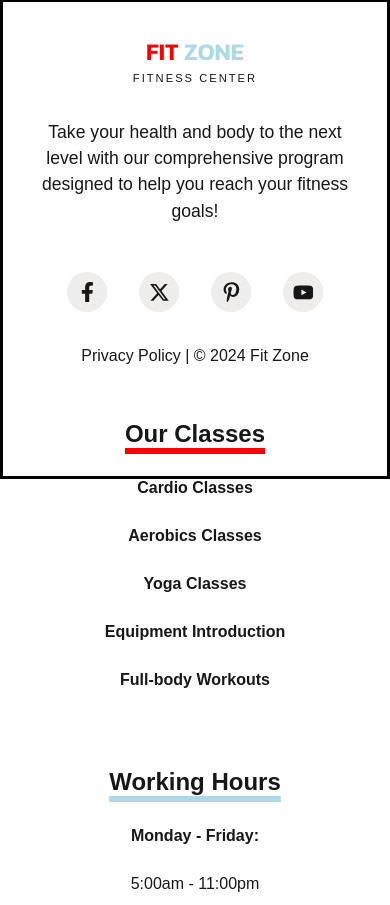
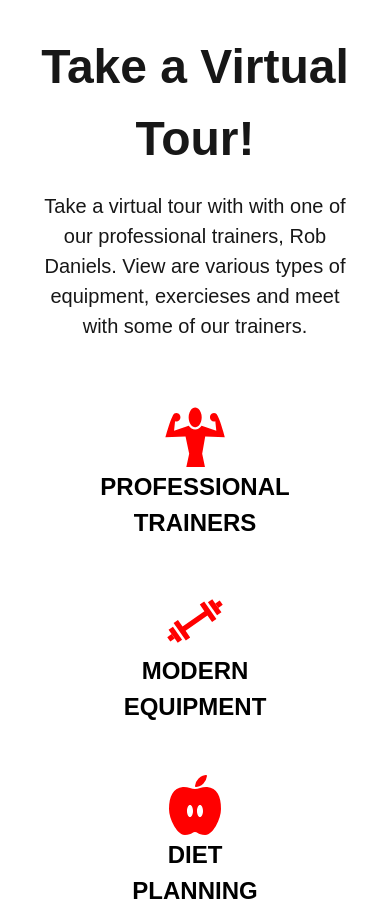
Before and after one commit to NMc0der/gym-website1, a Next.js app: page / in a window 390 px wide. Shown: the part 1619-2524 px from the top of the page. Built offline with nearby package versions, Linux system fonts and the light colour scheme.

Commit message:
virtual tour section complete for mobile devices

```diff
--- a/src/app/home.scss
+++ b/src/app/home.scss
@@ -139,3 +139,46 @@
   background-color: black;
   color: white;
 }
+
+// Virtural tour section
+
+.virtual-tour-container {
+  padding: 1rem;
+  text-align: center;
+  display: flex;
+  flex-direction: column;
+  justify-content: center;
+  align-items: center;
+  margin: 1rem;
+  margin-bottom: 6rem;
+  h2 {
+    font-size: 3rem;
+    font-weight: 600;
+    margin-bottom: 1rem;
+  }
+  p {
+    font-size: 1.25rem;
+    margin-bottom: 4rem;
+  }
+}
+
+.virtual-tour-icons {
+}
+
+.virtual-tour-icon {
+  display: flex;
+  flex-direction: column;
+  align-items: center;
+  font-size: 4rem;
+  color: $primary-color;
+  margin-bottom: 3rem;
+  h3 {
+    font-size: 1.5rem;
+    font-weight: 600;
+    color: black;
+  }
+}
+
+.tour-button-container {
+  margin-top: 4rem;
+}
--- a/src/app/page.jsx
+++ b/src/app/page.jsx
@@ -6,10 +6,13 @@ import Button from "./components/button";
 import { IoIosTimer } from "react-icons/io";
 import { GiWeightLiftingUp } from "react-icons/gi";
 import { VscChecklist } from "react-icons/vsc";
+import { GiStrong } from "react-icons/gi";
+import { CgGym } from "react-icons/cg";
+import { IoNutrition } from "react-icons/io5";
 
 export default function Home() {
   return (
-    <div>
+    <div className="home-container">
       <div className="home-hero-section">
         <div className="home-hero-text">
           <h2>MAKE YOUR BODY</h2>
@@ -57,6 +60,37 @@ export default function Home() {
           </div>
         </div>
       </div>
+      <div className="virtual-tour-container">
+        <h2>Take a Virtual Tour!</h2>
+        <p>
+          Take a virtual tour with with one of our professional trainers, Rob
+          Daniels. View are various types of equipment, exercieses and meet with
+          some of our trainers.{" "}
+        </p>
+        <div className="virtual-tour-icons">
+          <div className="virtual-tour-icon">
+            <GiStrong />
+            <h3>
+              PROFESSIONAL <br /> TRAINERS
+            </h3>
+          </div>
+          <div className="virtual-tour-icon">
+            <CgGym />
+            <h3>
+              MODERN <br /> EQUIPMENT
+            </h3>
+          </div>
+          <div className="virtual-tour-icon">
+            <IoNutrition />
+            <h3>
+              DIET <br /> PLANNING
+            </h3>
+          </div>
+        </div>
+        <div className="tour-button-container">
+          <Button text={"TAKE A TOUR"} />
+        </div>
+      </div>
     </div>
   );
 }
```
